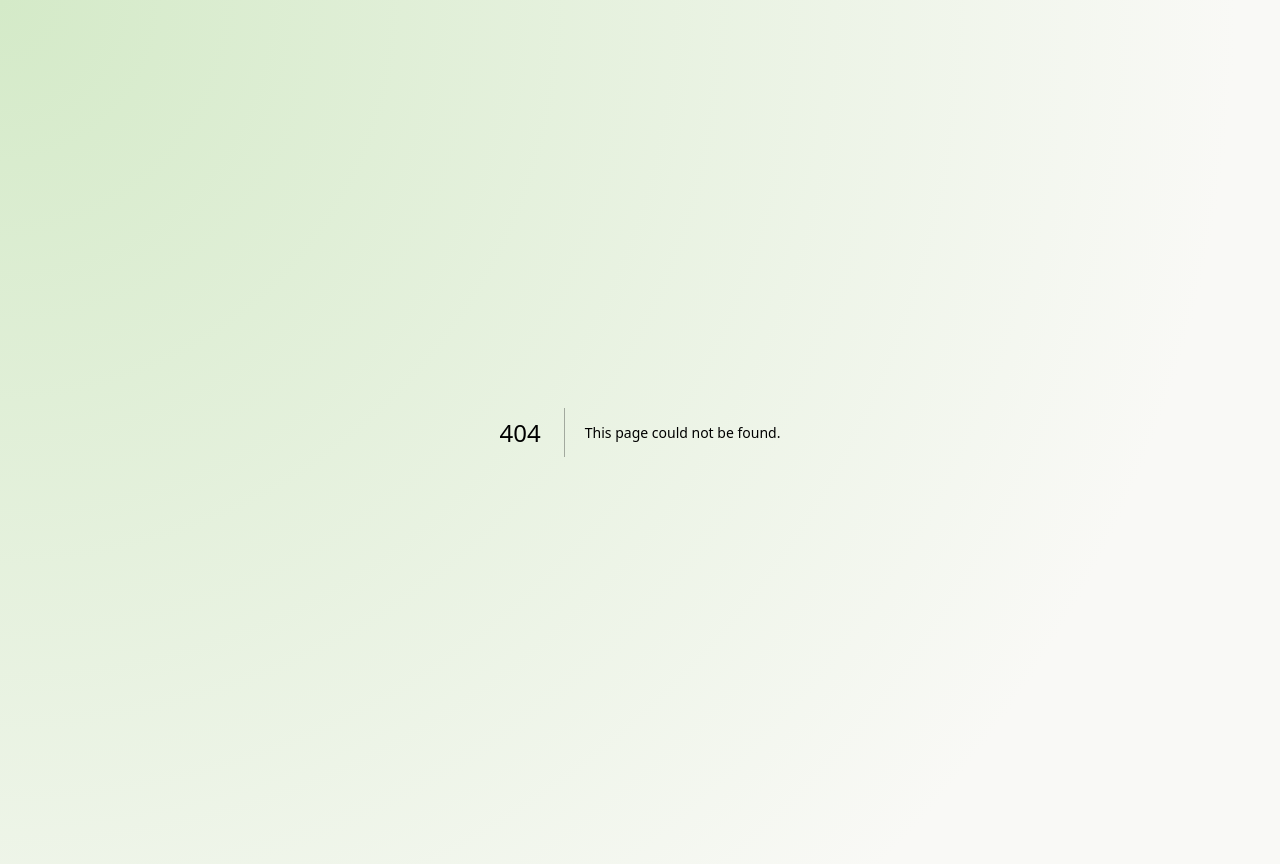
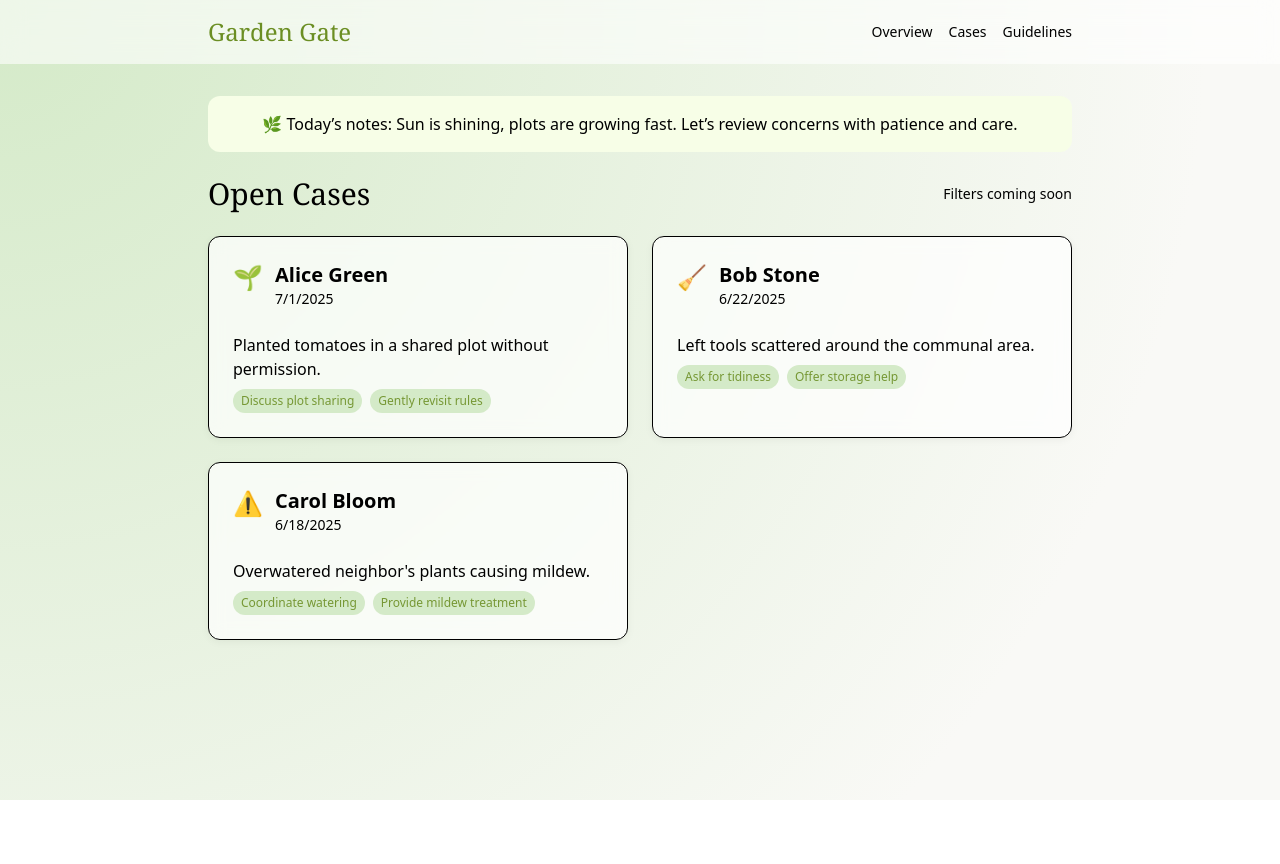
Before and after one commit to Stephen-Hearthware/garden-gate, a Next.js app: page /cases in a window 1280 px wide. Before the commit this address had no page. After the commit the page ends 800 px from the top, so only its background shows below. Built offline with nearby package versions, Linux system fonts and the light colour scheme; a web font is replaced by a local one.

Commit message:
Add navigation layout and new pages

```diff
--- /dev/null
+++ b/src/app/cases/page.tsx
@@ -0,0 +1,22 @@
+import { CaseCard } from "@/components/CaseCard";
+import { cases } from "@/data/mockCases";
+
+export default function CasesPage() {
+  return (
+    <div className="space-y-6">
+      <section className="bg-lime-50 rounded-xl p-4 text-center">
+        🌿 Today’s notes: Sun is shining, plots are growing fast. Let’s review
+        concerns with patience and care.
+      </section>
+      <section className="flex items-center justify-between">
+        <h1 className="text-3xl font-serif">Open Cases</h1>
+        <span className="text-sm text-muted-foreground">Filters coming soon</span>
+      </section>
+      <div className="grid gap-6 sm:grid-cols-2">
+        {cases.map((c) => (
+          <CaseCard key={c.id} {...c} />
+        ))}
+      </div>
+    </div>
+  );
+}
--- /dev/null
+++ b/src/app/guidelines/page.tsx
@@ -0,0 +1,8 @@
+export default function GuidelinesPage() {
+  return (
+    <div className="space-y-4 py-16 text-center">
+      <h1 className="text-3xl font-serif">Community Guidelines</h1>
+      <p className="text-muted-foreground">We'll grow this section soon.</p>
+    </div>
+  );
+}
--- a/src/app/layout.tsx
+++ b/src/app/layout.tsx
@@ -1,4 +1,5 @@
 import type { Metadata } from "next";
+import Link from "next/link";
 import "./globals.css";
 
 export const metadata: Metadata = {
@@ -18,6 +19,24 @@ export default function RootLayout({
             "radial-gradient(circle at top left, #D4EAC8 0%, #F9F9F6 80%)",
         }}
       >
+        <header className="bg-white/60 backdrop-blur-md">
+          <nav className="max-w-4xl mx-auto px-4 py-4 flex items-center justify-between">
+            <Link href="/" className="font-serif text-2xl text-olive">
+              Garden Gate
+            </Link>
+            <div className="flex gap-4 text-sm">
+              <Link href="/overview" className="hover:underline">
+                Overview
+              </Link>
+              <Link href="/cases" className="hover:underline">
+                Cases
+              </Link>
+              <Link href="/guidelines" className="hover:underline">
+                Guidelines
+              </Link>
+            </div>
+          </nav>
+        </header>
         <main className="px-4 py-8 max-w-4xl mx-auto">{children}</main>
       </body>
     </html>
--- /dev/null
+++ b/src/app/overview/page.tsx
@@ -0,0 +1,21 @@
+import Link from "next/link";
+import { cases } from "@/data/mockCases";
+
+export default function OverviewPage() {
+  const openItems = cases.length;
+  return (
+    <div className="text-center space-y-8 py-16">
+      <div className="text-6xl">🌿</div>
+      <h1 className="text-3xl font-serif">Welcome back.</h1>
+      <p className="text-lg text-muted-foreground">
+        You have {openItems} open items to review today.
+      </p>
+      <Link
+        href="/cases"
+        className="inline-block bg-softGreen text-olive px-4 py-2 rounded-md hover:bg-softGreen/80"
+      >
+        View Cases
+      </Link>
+    </div>
+  );
+}
--- a/src/app/page.tsx
+++ b/src/app/page.tsx
@@ -1,52 +1,5 @@
-import { CaseCard } from "@/components/CaseCard";
-import { cases } from "@/data/mockCases";
+import { redirect } from "next/navigation";
 
 export default function Home() {
-  return (
-    <div
-      className="min-h-screen"
-      style={{
-        background: "radial-gradient(circle at top, #D4EAC8 0%, #F9F9F6 80%)",
-      }}
-    >
-      <header className="text-center space-y-4 py-10">
-        <svg
-          width="40"
-          height="40"
-          viewBox="0 0 24 24"
-          fill="none"
-          xmlns="http://www.w3.org/2000/svg"
-          className="mx-auto text-softGreen"
-        >
-          <path
-            d="M12 22s8-4 8-12V5.5c0-.83-.67-1.5-1.5-1.5h-1C15 4 12 6 12 10"
-            stroke="currentColor"
-            strokeWidth="2"
-            strokeLinecap="round"
-            strokeLinejoin="round"
-          />
-          <path
-            d="M12 22S4 18 4 10V5.5C4 4.67 4.67 4 5.5 4h1C9 4 12 6 12 10"
-            stroke="currentColor"
-            strokeWidth="2"
-            strokeLinecap="round"
-            strokeLinejoin="round"
-          />
-        </svg>
-        <h1 className="text-5xl">Garden Gate</h1>
-        <p className="text-lg text-muted-foreground">
-          Where we tend to our garden — and our neighbors — with care.
-        </p>
-      </header>
-      <div className="bg-lime-50 rounded-xl p-4 mb-8 text-center">
-        🌿 Today’s notes: Sun is shining, plots are growing fast. Let’s review
-        concerns with patience and care.
-      </div>
-      <div className="grid gap-6 sm:grid-cols-2">
-        {cases.map((c) => (
-          <CaseCard key={c.id} {...c} />
-        ))}
-      </div>
-    </div>
-  );
+  redirect("/overview");
 }
```
